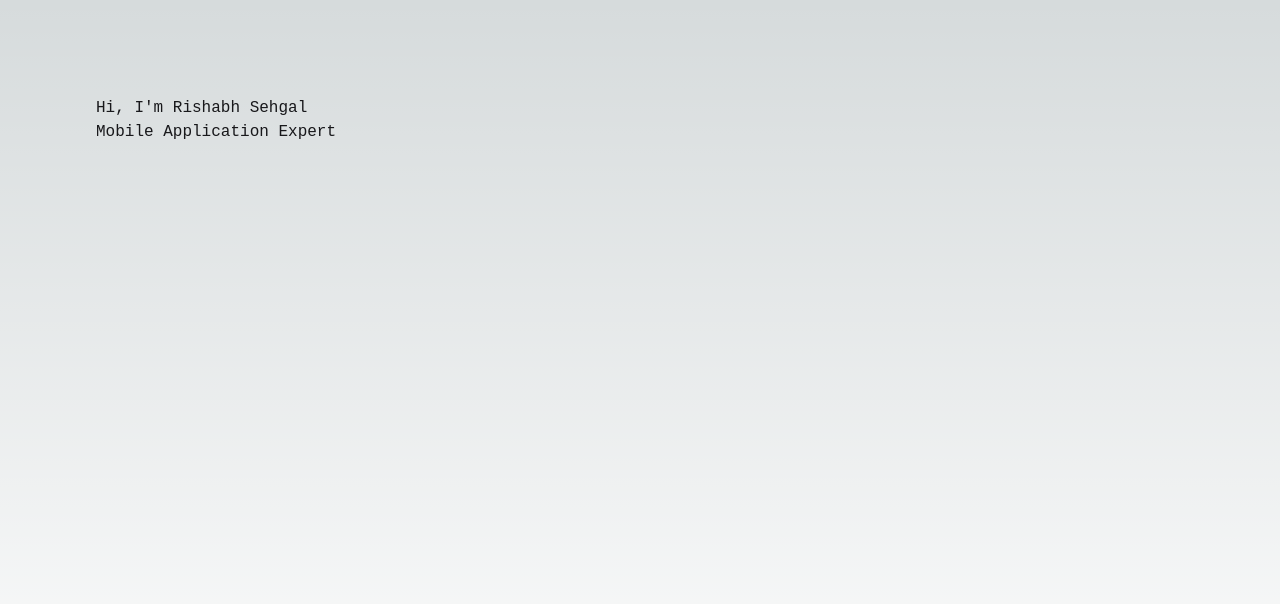
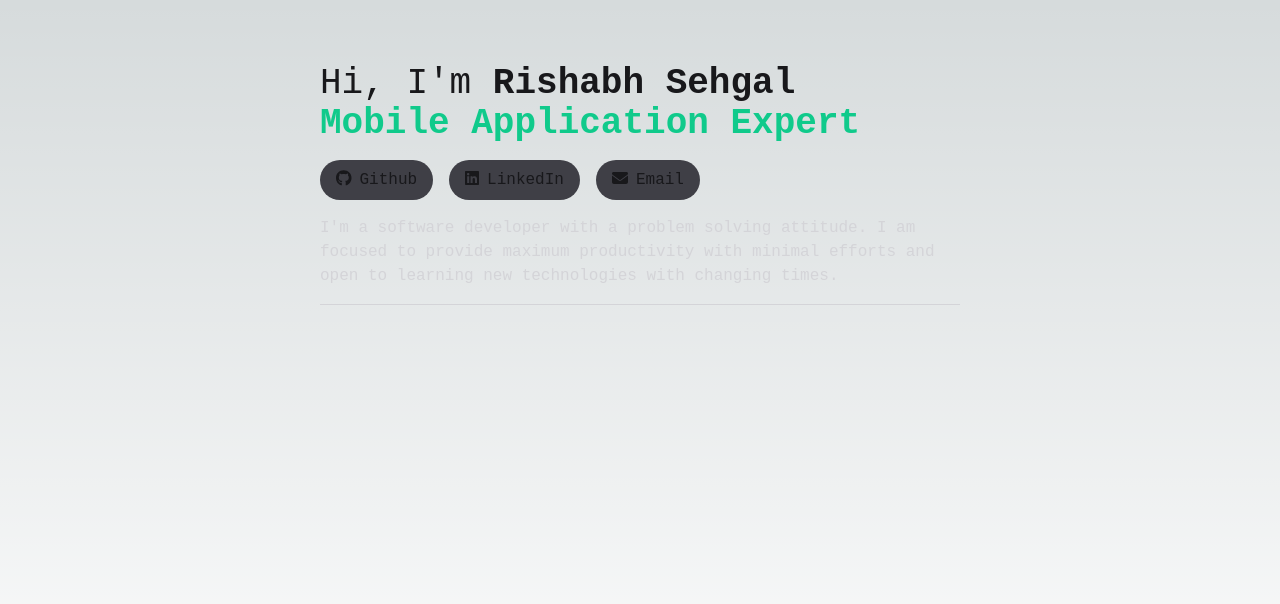
Before and after one commit to sehgalrishabh/sehgalrishabh.github.io, a Next.js app: page / in a window 1280 px wide. Shown: the top 604 px of the page. Built offline with nearby package versions, Linux system fonts and the light colour scheme; a web font is replaced by a local one.

Commit message:
added about

```diff
--- a/src/app/layout.tsx
+++ b/src/app/layout.tsx
@@ -1,5 +1,8 @@
 import type { Metadata } from "next";
 import "./globals.css";
+import "@fortawesome/fontawesome-svg-core/styles.css";
+import { config } from "@fortawesome/fontawesome-svg-core";
+config.autoAddCss = false;
 
 export const metadata: Metadata = {
   title: "Rishabh Sehgal",
--- a/src/app/page.tsx
+++ b/src/app/page.tsx
@@ -1,8 +1,29 @@
+import { faGithub, faLinkedin } from "@fortawesome/free-brands-svg-icons";
+import PillButton from "@/components/PillButton";
+import { faEnvelope } from "@fortawesome/free-solid-svg-icons";
+
 const Landing = () => {
   return (
-    <main className="flex min-h-screen flex-col p-24">
-      <h1>Hi, I&apos;m Rishabh Sehgal</h1>
-      <h1>Mobile Application Expert</h1>
+    <main className="flex min-h-screen flex-col py-16 items-center">
+      <section className="w-1/2">
+        <h1 className="text-4xl">
+          Hi, I&apos;m <b>Rishabh Sehgal</b>
+        </h1>
+        <h1 className="text-primary font-black text-4xl">
+          Mobile Application Expert
+        </h1>
+        <div id="social-buttons" className="mt-4">
+          <PillButton icon={faGithub} title="Github" />
+          <PillButton className="ms-4" icon={faLinkedin} title="LinkedIn" />
+          <PillButton className="ms-4" icon={faEnvelope} title="Email" />
+        </div>
+        <p id="about" className="mt-4 text-white-light">
+          I&apos;m a software developer with a problem solving attitude. I am
+          focused to provide maximum productivity with minimal efforts and open
+          to learning new technologies with changing times.
+        </p>
+        <hr className="mt-4 text-white-light" />
+      </section>
     </main>
   );
 };
--- /dev/null
+++ b/src/components/PillButton.tsx
@@ -0,0 +1,25 @@
+import { IconProp } from "@fortawesome/fontawesome-svg-core";
+import { FontAwesomeIcon } from "@fortawesome/react-fontawesome";
+
+const PillButton = ({
+  className,
+  icon,
+  title,
+}: {
+  className?: string;
+  icon: IconProp;
+  title: string;
+}) => {
+  return (
+    <button
+      className={`bg-dark-accent hover:bg-primary transition-colors py-2 px-4 rounded-full${
+        className ? " " + className : ""
+      }`}
+    >
+      {icon && <FontAwesomeIcon icon={icon} className="mr-2" />}
+      {title}
+    </button>
+  );
+};
+
+export default PillButton;
--- a/tailwind.config.ts
+++ b/tailwind.config.ts
@@ -7,6 +7,12 @@ const config: Config = {
     "./src/app/**/*.{js,ts,jsx,tsx,mdx}",
   ],
   theme: {
+    colors: {
+      primary: "#10CA8B",
+      secondary: "#2F4858",
+      "dark-accent": "#3F3F46",
+      "white-light": "#D4D4D8",
+    },
     extend: {
       fontFamily: {
         kode: ["Kode Mono", "monospace"],
```
Also changed, not shown: package.json (+10 -5 lines), 1 other file (tests, documents, lock files or other folders).
